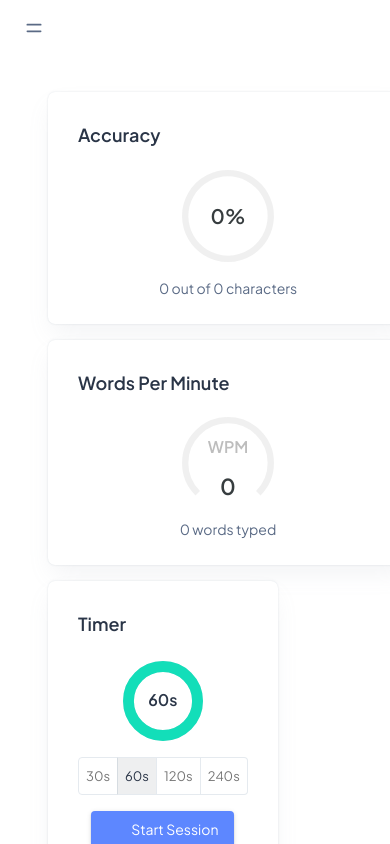
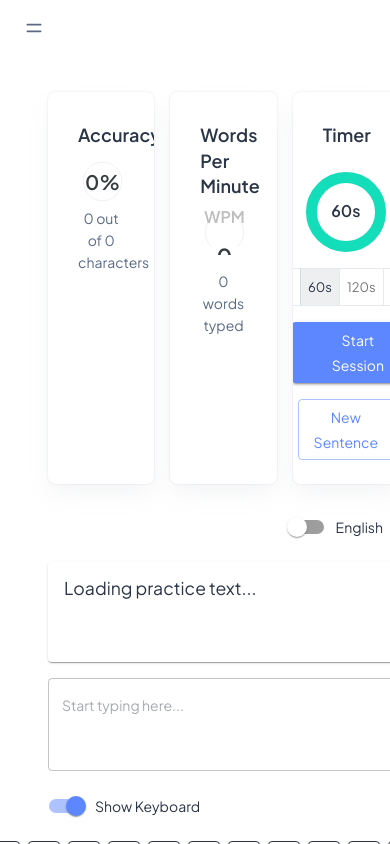
Before and after one commit to cloudful-io/typing-help, a Next.js app: page / in a window 390 px wide. Shown: the top 844 px of the page. Built offline with nearby package versions, Linux system fonts and the light colour scheme; no server answers; some icons are missing.

Commit message:
Added language switcher

```diff
--- a/src/app/(DashboardLayout)/components/shared/TypingPractice.tsx
+++ b/src/app/(DashboardLayout)/components/shared/TypingPractice.tsx
@@ -1,5 +1,5 @@
 import React, { useState, useEffect, useMemo, useRef } from "react";
-import { Box, Grid, Typography, Paper, TextField } from "@mui/material";
+import { Box, Grid, Typography, Paper, TextField, FormControlLabel, Switch } from "@mui/material";
 import Keyboard from "./Keyboard";
 import AccuracyCard from '@/app/(DashboardLayout)/components/shared/AccuracyCard';
 import WPMCard from '@/app/(DashboardLayout)/components/shared/WPMCard';
@@ -27,9 +27,10 @@ const TypingPractice: React.FC = () => {
   const textboxRef = useRef<HTMLInputElement>(null);
 
   // 🔹 Fetch practice text from API
-  const fetchPracticeText = async () => {
+  const fetchPracticeText = async (mode?: boolean) => {
     try {
-      const res = await fetch("/api/practice-text?language=zh-Hant");
+      const language = mode !== undefined ? (mode ? "zh-Hant" : "en-US") : (chineseMode ? "zh-Hant" : "en-US");
+      const res = await fetch(`/api/practice-text?language=${language}`);
       if (!res.ok) throw new Error("Failed to fetch practice text");
 
       const data = await res.json();
@@ -96,6 +97,12 @@ const TypingPractice: React.FC = () => {
     setTimer(duration);    // ✅ reset countdown to new duration
     setRunning(false);     // optional: stop any active countdown
   };
+
+  const handleLanguageToggle = (isChinese: boolean) => {
+    setChineseMode(isChinese);   // 1️⃣ update language mode
+    fetchPracticeText(isChinese);               // 2️⃣ fetch a new sentence for the selected language
+  };
+
 
   // Physical key highlight
   useEffect(() => {
@@ -214,13 +221,13 @@ const TypingPractice: React.FC = () => {
 
       {/* Top row: Accuracy, WPM, Timer/Controls */}
       <Grid container spacing={2} alignItems="stretch">
-        <Grid size={{xs:12, md:4}} sx={{ display: "flex" }}>
+        <Grid size={4} sx={{ display: "flex", flex: 1 }}>
           <AccuracyCard accuracy={accuracy} correct={correctChars} total={totalChars} />
         </Grid>
-        <Grid size={{xs:12, md:4}} sx={{ display: "flex" }}>
+        <Grid size={4} sx={{ display: "flex", flex: 1 }}>
           <WPMCard wpm={wpm} wordsTyped={wordsTyped} chineseMode={chineseMode} />
         </Grid>
-        <Grid size={{xs:12, md:4}} sx={{ display: "flex" }}>
+        <Grid size={4} sx={{ display: "flex", flex: 1 }}>
           <TimerControlCard
             timer={timer}
             running={running}
@@ -232,6 +239,18 @@ const TypingPractice: React.FC = () => {
       </Grid>
 
       <Box sx={{ display: "flex", flexDirection: "column", gap: 2 }}>
+        <Box sx={{ display: "flex", justifyContent: "flex-end" }}>
+          <FormControlLabel
+            control={
+              <Switch
+                checked={chineseMode}
+                onChange={(e) => handleLanguageToggle(e.target.checked)}
+              />
+            }
+            label={chineseMode ? "中文" : "English"}
+          />
+        </Box>
+
         <Paper sx={{ p: 2, minHeight: "100px" }}>
           <Typography component="div" sx={{ fontSize: "1.1rem", wordWrap: "break-word" }}>
             {targetText ? renderPracticeText() : "Loading practice text..."}
```
